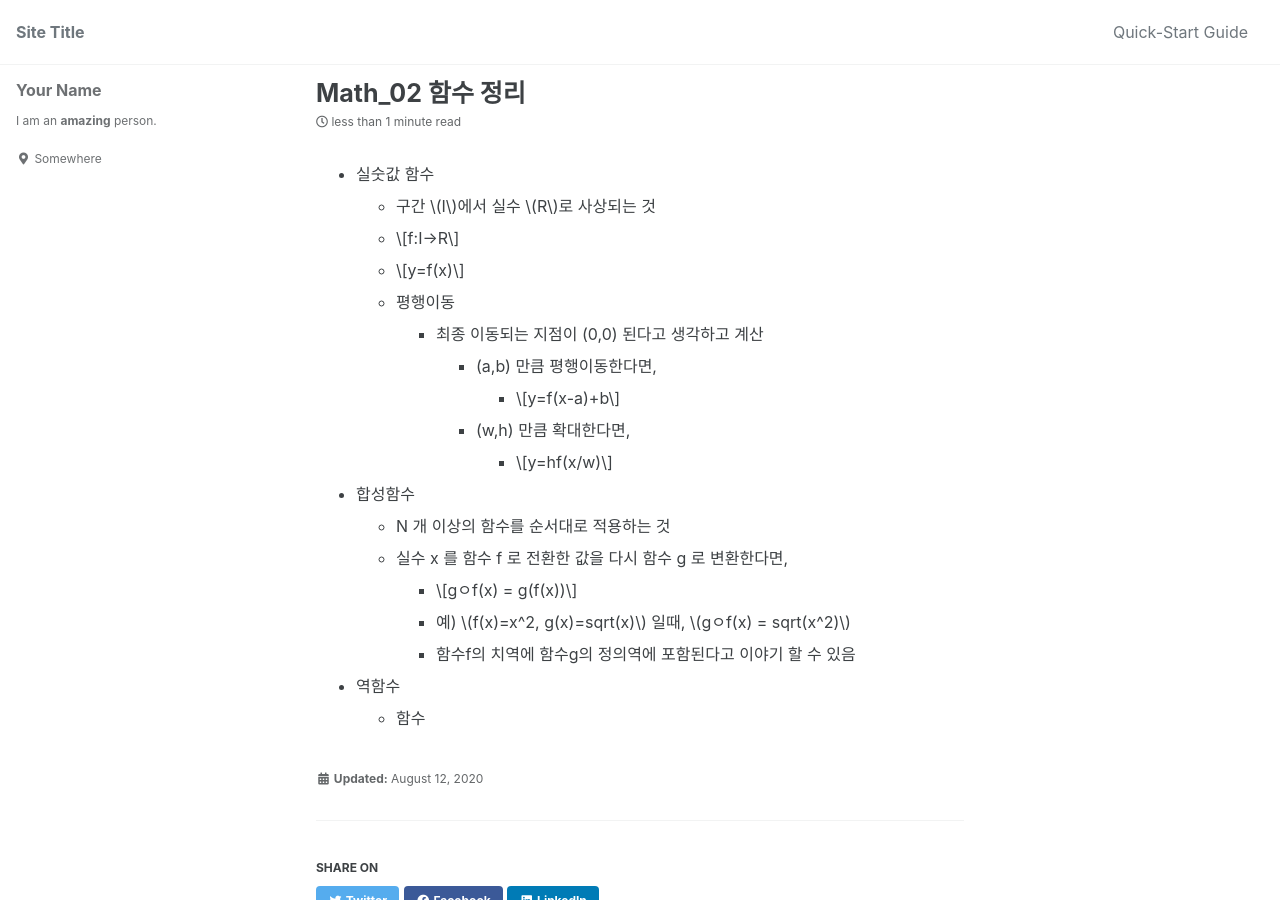
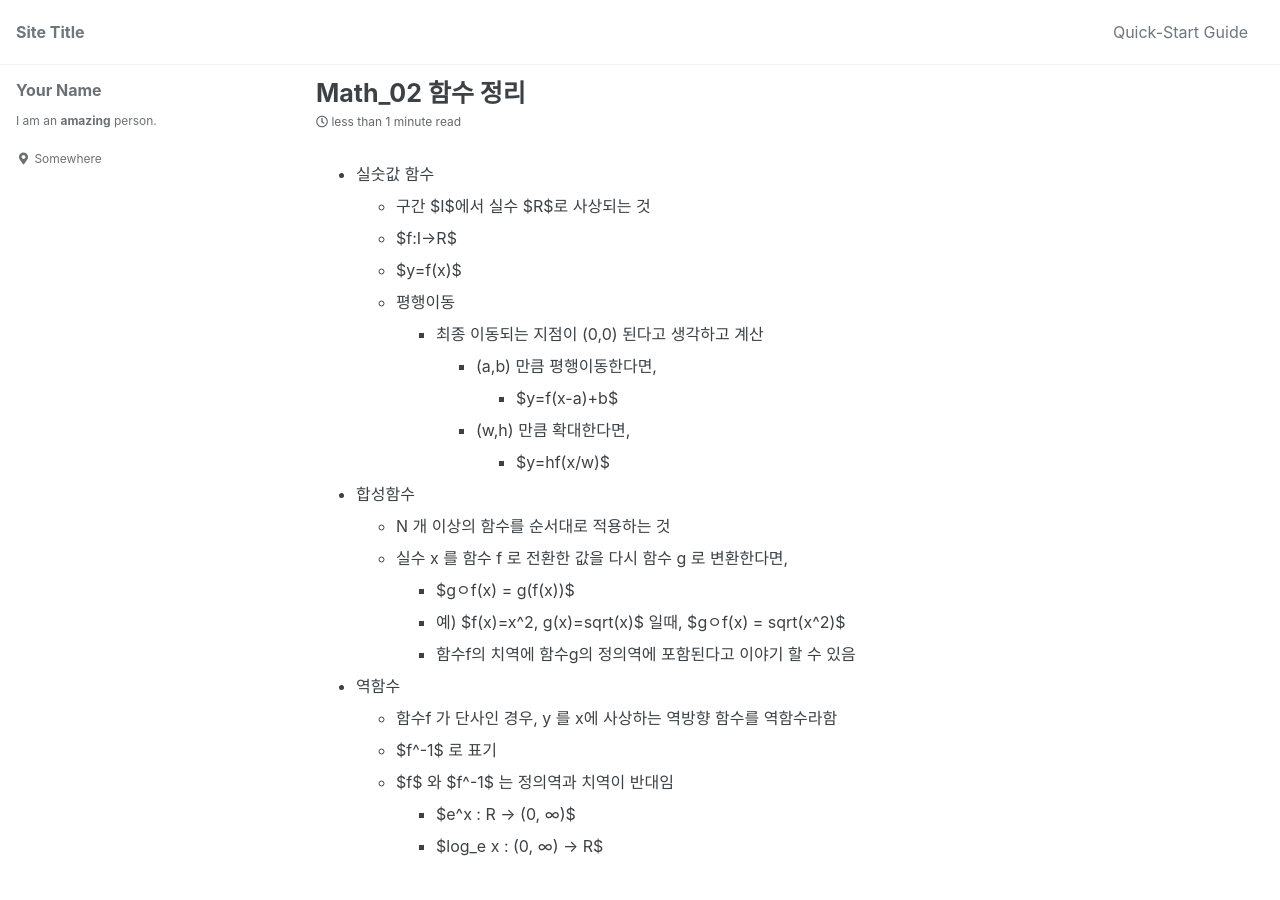
Before and after one commit to copper-light/ghhdh.github.io, a Jekyll site: the page built from _posts/2020-08-12-Math_02 함수 정리.md, in a window 1280 px wide and 900 px high. Built offline with Jekyll 4.4.1, drawn with Linux system fonts in a browser that asks for light colours; cached includes are drawn as plain includes.

Commit message:
Update 2020-08-12-Math_02 함수 정리.md

```diff
--- a/_posts/2020-08-12-Math_02 함수 정리.md
+++ b/_posts/2020-08-12-Math_02 함수 정리.md
@@ -2,22 +2,26 @@
 published: true
 ---
 - 실숫값 함수
-  - 구간 $$I$$에서 실수 $$R$$로 사상되는 것
-  - $$f:I->R$$
-  - $$y=f(x)$$
+  - 구간 $I$에서 실수 $R$로 사상되는 것
+  - $f:I->R$
+  - $y=f(x)$
   - 평행이동
     - 최종 이동되는 지점이 (0,0) 된다고 생각하고 계산
       - (a,b) 만큼 평행이동한다면,
-         - $$y=f(x-a)+b$$
+         - $y=f(x-a)+b$
       - (w,h) 만큼 확대한다면,
-         - $$y=hf(x/w)$$
+         - $y=hf(x/w)$
 
 - 합성함수
   - N 개 이상의 함수를 순서대로 적용하는 것
   - 실수 x 를 함수 f 로 전환한 값을 다시 함수 g 로 변환한다면,
-    - $$gㅇf(x) = g(f(x))$$
-    - 예) $$f(x)=x^2, g(x)=sqrt(x)$$ 일때, $$gㅇf(x) = sqrt(x^2)$$
+    - $gㅇf(x) = g(f(x))$
+    - 예) $f(x)=x^2, g(x)=sqrt(x)$ 일때, $gㅇf(x) = sqrt(x^2)$
     - 함수f의 치역에 함수g의 정의역에 포함된다고 이야기 할 수 있음
 
 - 역함수
-  - 함수
+  - 함수f 가 단사인 경우, y 를 x에 사상하는 역방향 함수를 역함수라함
+  - $f^-1$ 로 표기
+  - $f$ 와 $f^-1$ 는 정의역과 치역이 반대임
+    - $e^x : R -> (0, ∞)$
+    - $log_e x : (0, ∞) -> R$
```
